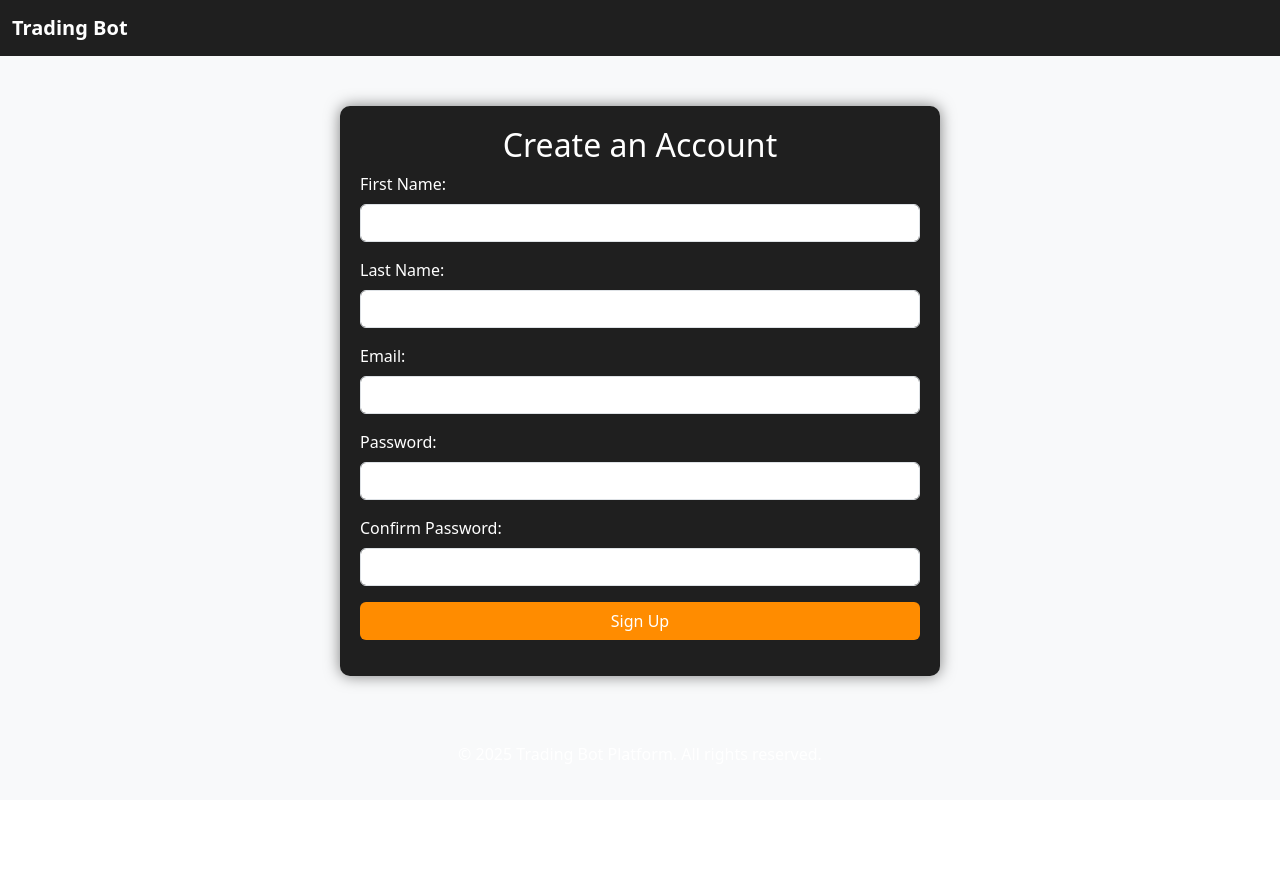
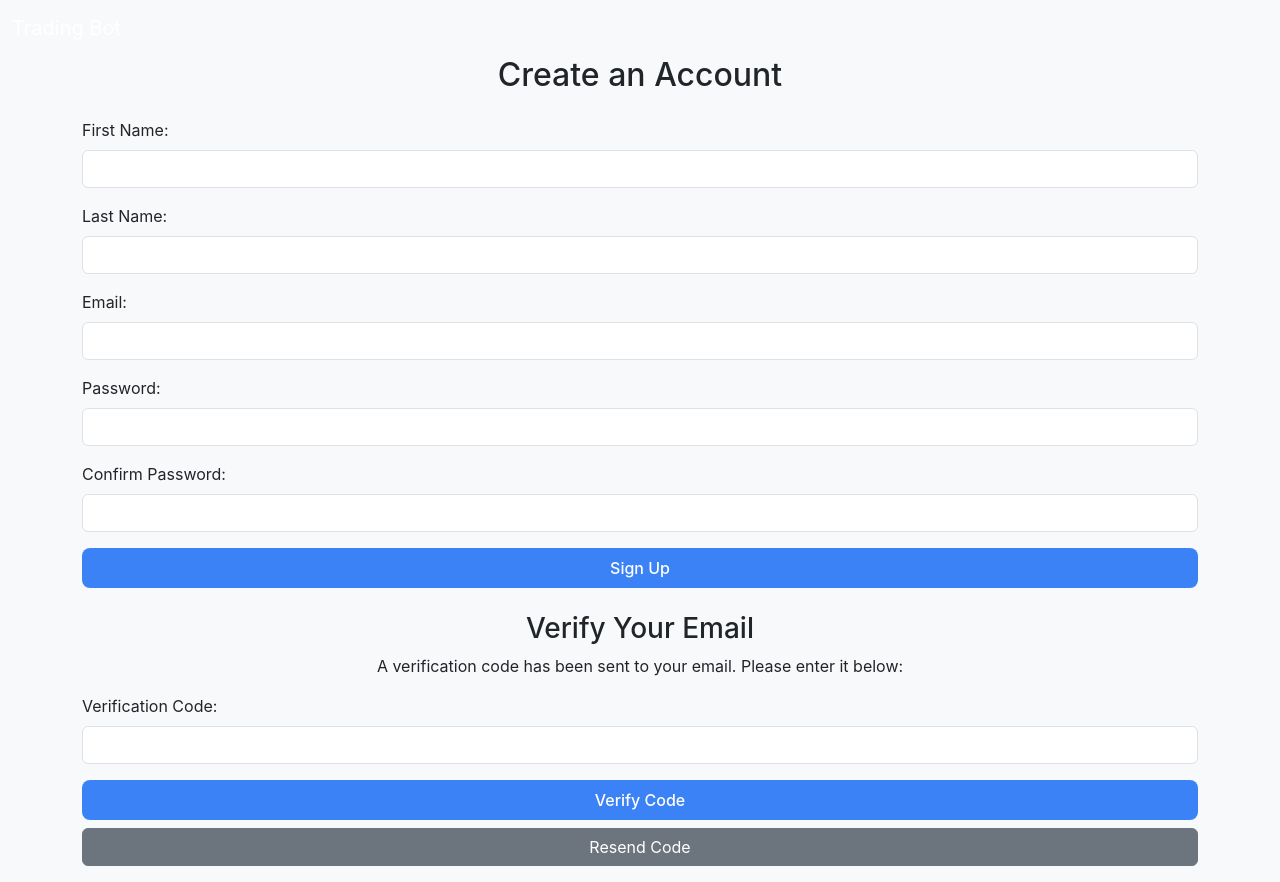
Before and after one commit to yashnair322/pay1, a FastAPI app: page /signup in a window 1280 px wide. Before the commit the page ends 688 px from the top, so only its background shows below. Run offline with FastAPI, Linux system fonts and the light colour scheme; some libraries are stand-ins or nearby versions.

Commit message:
Assistant checkpoint: Update index, login, and signup pages with dashboard theme
Assistant generated file changes:
- templates/index.html: Update index page with dashboard theme
- templates/login.html: Update login page with dashboard theme
- templates/signup.html: Update signup page with dashboard theme
- static/dash.css: Add auth and landing page styles

---

User prompt:

index page, login page and signup page html and css in not done properly I want just colouring theme like dashboard in all that page

Replit-Commit-Author: Assistant
Replit-Commit-Session-Id: 59423929-a197-44c8-a17a-3a310381dc00

```diff
--- a/templates/signup.html
+++ b/templates/signup.html
@@ -5,49 +5,10 @@
     <meta name="viewport" content="width=device-width, initial-scale=1.0">
     <title>Signup Page</title>
     <link href="https://cdn.jsdelivr.net/npm/bootstrap@5.3.3/dist/css/bootstrap.min.css" rel="stylesheet">
+    <link rel="stylesheet" href="/static/dash.css">
     <script src="https://cdn.jsdelivr.net/npm/bootstrap@5.3.3/dist/js/bootstrap.bundle.min.js"></script>
-    <style>
-        body {
-            background-color: #f8f9fa;
-            color: #ffffff;
-        }
-        .navbar {
-            background: #1f1f1f;
-        }
-        .navbar-brand {
-            font-weight: bold;
-        }
-        .form-container {
-            max-width: 600px;
-            margin: 50px auto;
-            padding: 20px;
-            background: #1f1f1f;
-            border-radius: 10px;
-            box-shadow: 0 0 15px rgba(0, 0, 0, 0.5);
-        }
-        .btn-custom {
-            background: #ff8c00;
-            color: #fff;
-        }
-        .btn-custom:hover {
-            background: #ffb347;
-        }
-        .error-message {
-            color: #ff4d4d;
-            font-size: 0.9em;
-            margin-top: 5px;
-        }
-        .success-message {
-            color: #4CAF50;
-            font-size: 0.9em;
-            margin-top: 5px;
-        }
-        .hidden {
-            display: none;
-        }
-    </style>
 </head>
-<body>
+<body class="auth-page">
 
     <!-- Navbar -->
     <nav class="navbar navbar-expand-lg navbar-dark">
@@ -58,7 +19,7 @@
 
     <!-- Signup Form -->
     <div class="container form-container">
-    <h2 class="text-center">Create an Account</h2>
+        <h2 class="text-center mb-4">Create an Account</h2>
         <form id="signupForm">
             <div class="mb-3">
                 <label for="first_name" class="form-label">First Name:</label>
@@ -95,7 +56,7 @@
             <div id="general_message" class="text-center mt-3"></div>
         </form>
 
-    <!-- Verification Code Section -->
+        <!-- Verification Section -->
         <div id="verificationSection" class="hidden">
             <h3 class="text-center mt-4">Verify Your Email</h3>
             <p class="text-center">A verification code has been sent to your email. Please enter it below:</p>
@@ -111,11 +72,6 @@
             <div id="resend_message" class="text-center mt-3"></div>
         </div>
     </div>
-
-<!-- Footer -->
-<footer class="text-center py-3">
-    <p>&copy; 2025 Trading Bot Platform. All rights reserved.</p>
-</footer>
 
     <script>
         const apiUrl = window.location.origin; // Get the current host
@@ -247,6 +203,5 @@ function clearMessages() {
             document.querySelectorAll('.error-message, .success-message').forEach((el) => (el.textContent = ""));
         }
     </script>
-
 </body>
 </html>
```
Also changed, not shown: static/dash.css (+58 -0 lines), templates/index.html (+5 -38 lines), templates/login.html (+5 -42 lines). Lines whose indentation alone changed are shown as unchanged.
